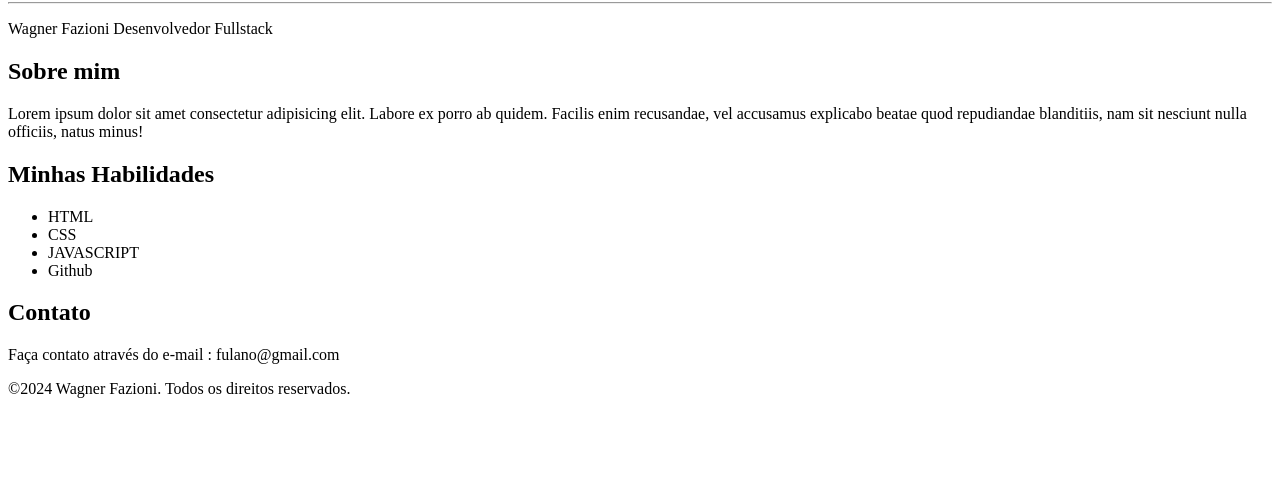
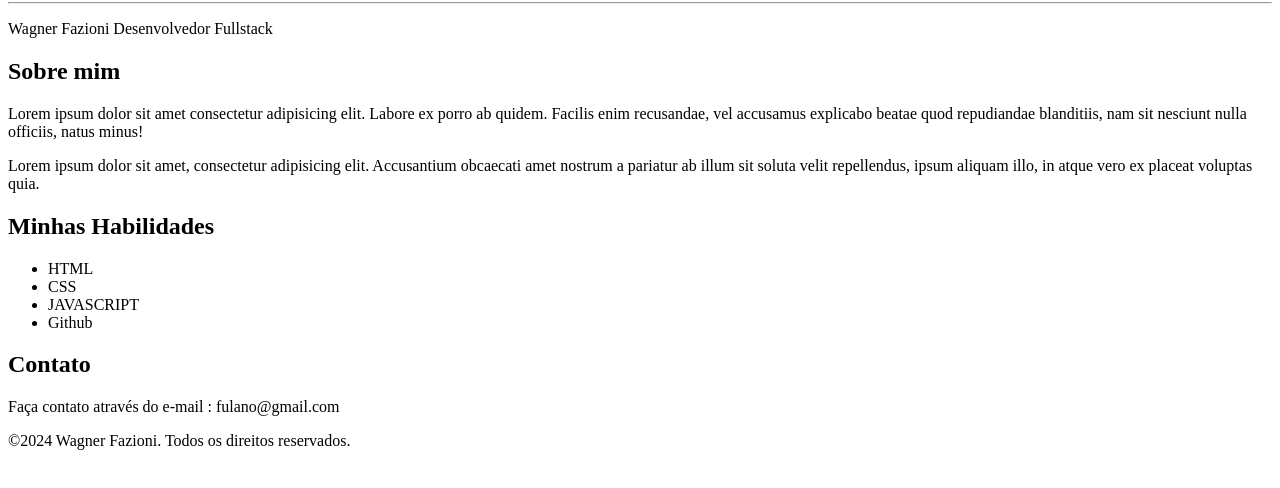
Before and after one commit to Wagner-Fazioni/ola-mundo, a plain HTML site: page site-exemplo/index.html in a window 1280 px wide. Shown: the part 78-566 px from the top of the page. Drawn offline with Linux system fonts and the light colour scheme.

Commit message:
adicionei um parágrafo

```diff
--- a/site-exemplo/index.html
+++ b/site-exemplo/index.html
@@ -18,6 +18,7 @@
         <div class="container">
         <h2>Sobre mim</h2>
         <p>Lorem ipsum dolor sit amet consectetur adipisicing elit. Labore ex porro ab quidem. Facilis enim recusandae, vel accusamus explicabo beatae quod repudiandae blanditiis, nam sit nesciunt nulla officiis, natus minus!</p>
+        <p>Lorem ipsum dolor sit amet, consectetur adipisicing elit. Accusantium obcaecati amet nostrum a pariatur ab illum sit soluta velit repellendus, ipsum aliquam illo, in atque vero ex placeat voluptas quia.</p>
         </div>
     </section>
 
```
